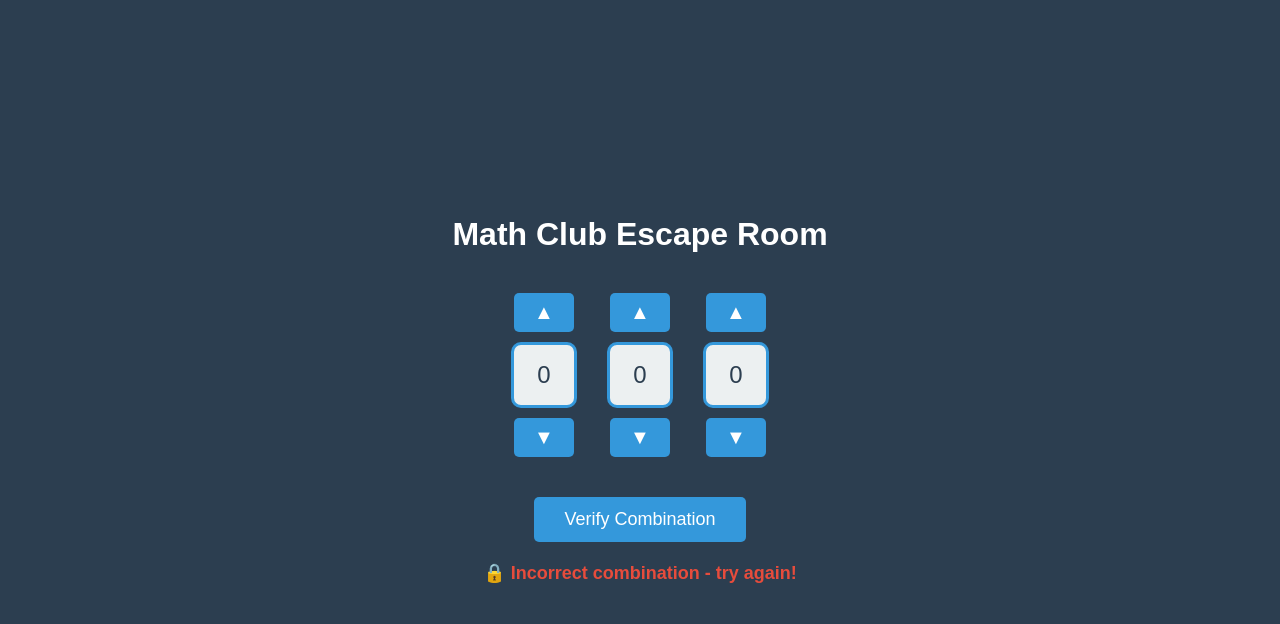
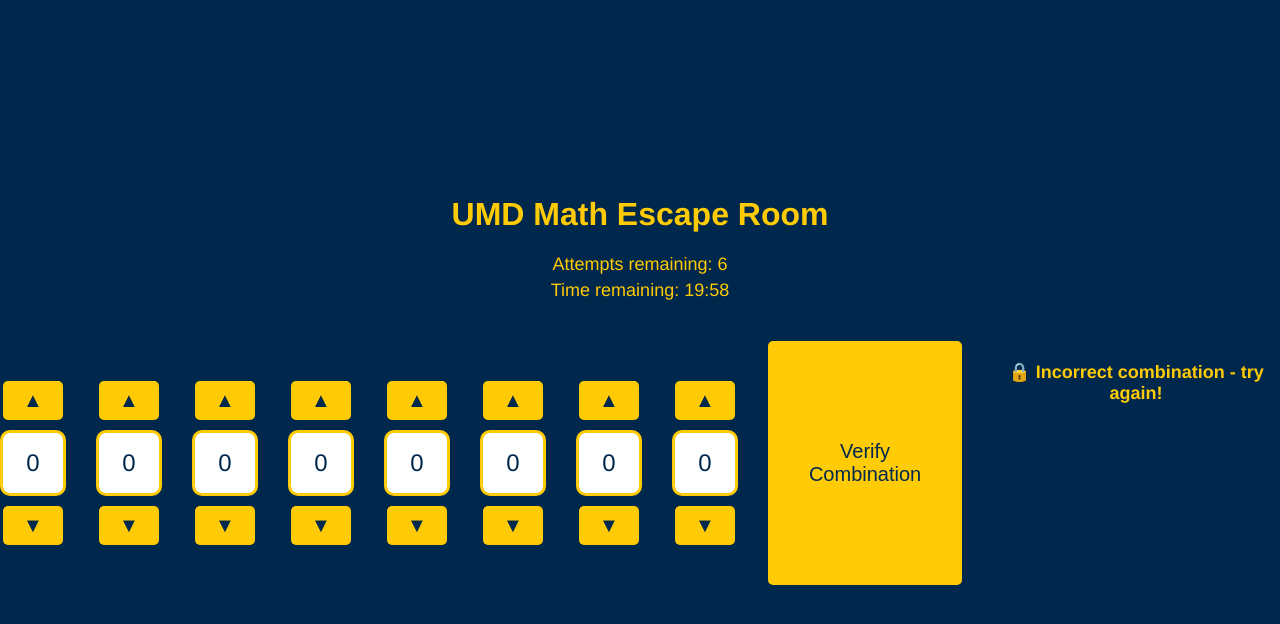
Before and after one commit to MathClub-umd/MathClub_EscapeRoom_Winter2024, a plain HTML site: page index.html in a window 1280 px wide. Both pictures are taken after a click on the button "Verify Combination". Drawn offline with Linux system fonts and the light colour scheme.

Commit message:
multiple pages, timer...

```diff
--- a/index.html
+++ b/index.html
@@ -1,14 +1,20 @@
+<!-- Updated HTML -->
 <!DOCTYPE html>
 <html lang="en">
 <head>
     <meta charset="UTF-8">
     <meta name="viewport" content="width=device-width, initial-scale=1.0">
-    <title>Math Club Escape Room</title>
+    <title>UMich Escape Room</title>
     <link rel="stylesheet" href="style.css">
 </head>
 <body>
     <div class="container">
-        <h1>Math Club Escape Room</h1>
+        <h1>UMD Math Escape Room</h1>
+        <div id="status">
+            <p>Attempts remaining: <span id="attempts-left">7</span></p>
+            <p>Time remaining: <span id="time-remaining">20:00</span></p>
+        </div>
+        <div class="lock-container">
         <div class="lock-container">
             <div class="wheel-control">
                 <button class="arrow-btn" onclick="changeNumber(0, 1)">▲</button>
@@ -25,6 +31,32 @@
                 <div class="lock-wheel" id="wheel3">0</div>
                 <button class="arrow-btn" onclick="changeNumber(2, -1)">▼</button>
             </div>
+            <div class="wheel-control">
+                <button class="arrow-btn" onclick="changeNumber(3, 1)">▲</button>
+                <div class="lock-wheel" id="wheel4">0</div>
+                <button class="arrow-btn" onclick="changeNumber(3, -1)">▼</button>
+            </div>
+            <div class="wheel-control">
+                <button class="arrow-btn" onclick="changeNumber(4, 1)">▲</button>
+                <div class="lock-wheel" id="wheel5">0</div>
+                <button class="arrow-btn" onclick="changeNumber(4, -1)">▼</button>
+            </div>
+            <div class="wheel-control">
+                <button class="arrow-btn" onclick="changeNumber(5, 1)">▲</button>
+                <div class="lock-wheel" id="wheel6">0</div>
+                <button class="arrow-btn" onclick="changeNumber(5, -1)">▼</button>
+            </div>
+            <div class="wheel-control">
+                <button class="arrow-btn" onclick="changeNumber(6, 1)">▲</button>
+                <div class="lock-wheel" id="wheel7">0</div>
+                <button class="arrow-btn" onclick="changeNumber(6, -1)">▼</button>
+            </div>
+            <div class="wheel-control">
+                <button class="arrow-btn" onclick="changeNumber(7, 1)">▲</button>
+                <div class="lock-wheel" id="wheel8">0</div>
+                <button class="arrow-btn" onclick="changeNumber(7, -1)">▼</button>
+            </div>
+
         </div>
         <button onclick="checkCombination()">Verify Combination</button>
         <p id="result"></p>
--- a/script.js
+++ b/script.js
@@ -1,24 +1,62 @@
-let combination = [0, 0, 0];
-const TARGET = [3, 1, 4]; // π digits (3.14)
+// Updated JavaScript (script.js)
+let combination = [0, 0, 0, 0, 0, 0, 0, 0];
+const TARGET = [3, 1, 4, 1, 5, 9, 2, 6];
+let attempts = 0;
+let timerStarted = false;
+let timerInterval;
 
 function changeNumber(wheelIndex, direction) {
-    // Update number with wrap-around (0-9)
     combination[wheelIndex] = (combination[wheelIndex] + direction + 10) % 10;
-
-    // Update display
     document.getElementById(`wheel${wheelIndex + 1}`).textContent =
         combination[wheelIndex];
 }
 
+function startTimer() {
+    let minutes = 20;
+    let seconds = 0;
+
+    timerInterval = setInterval(() => {
+        if (seconds === 0) {
+            minutes--;
+            seconds = 59;
+        } else {
+            seconds--;
+        }
+
+        document.getElementById('time-remaining').textContent =
+            `${minutes.toString().padStart(2, '0')}:${seconds.toString().padStart(2, '0')}`;
+
+        if (minutes === 0 && seconds === 0) {
+            clearInterval(timerInterval);
+            window.location.href = 'lose.html?reason=time';
+        }
+    }, 1000);
+}
+
 function checkCombination() {
+    if (!timerStarted) {
+        timerStarted = true;
+        startTimer();
+    }
+
     const resultElement = document.getElementById('result');
     const isCorrect = combination.every((num, index) => num === TARGET[index]);
 
     if (isCorrect) {
-        resultElement.textContent = "🔓 Success! The lock opens!";
-        resultElement.style.color = "#2ecc71";
-    } else {
-        resultElement.textContent = "🔒 Incorrect combination - try again!";
-        resultElement.style.color = "#e74c3c";
+        clearInterval(timerInterval);
+        window.location.href = 'congrats.html';
+        return;
     }
+
+    attempts++;
+    document.getElementById('attempts-left').textContent = 7 - attempts;
+
+    if (attempts >= 7) {
+        clearInterval(timerInterval);
+        window.location.href = 'lose.html?reason=attempts';
+        return;
+    }
+
+    resultElement.textContent = "🔒 Incorrect combination - try again!";
+    resultElement.style.color = "#FFCB05";
 }
--- a/style.css
+++ b/style.css
@@ -1,16 +1,17 @@
+/* Updated CSS (style.css) */
 body {
-    font-family: Arial, sans-serif;
+    font-family: 'Helvetica Neue', Arial, sans-serif;
     display: flex;
     justify-content: center;
     align-items: center;
     min-height: 100vh;
     margin: 0;
-    background-color: #2c3e50;
+    background-color: #00274C; /* UMich Blue */
 }
 
 .container {
     text-align: center;
-    color: white;
+    color: #FFCB05; /* UMich Maize */
 }
 
 .lock-container {
@@ -30,46 +31,31 @@
 .lock-wheel {
     width: 60px;
     height: 60px;
-    border: 3px solid #3498db;
+    border: 3px solid #FFCB05; /* Maize */
     border-radius: 10px;
     display: flex;
     justify-content: center;
     align-items: center;
     font-size: 24px;
-    background-color: #ecf0f1;
-    color: #2c3e50;
+    background-color: white;
+    color: #00274C; /* Blue */
     user-select: none;
 }
 
-.arrow-btn {
+.arrow-btn, button {
     padding: 8px 20px;
     font-size: 20px;
-    background-color: #3498db;
-    color: white;
+    background-color: #FFCB05; /* Maize */
+    color: #00274C; /* Blue */
     border: none;
     border-radius: 5px;
     cursor: pointer;
     transition: all 0.3s;
 }
 
-.arrow-btn:hover {
-    background-color: #2980b9;
-    transform: scale(1.1);
-}
-
-button {
-    padding: 12px 30px;
-    font-size: 18px;
-    background-color: #3498db;
-    color: white;
-    border: none;
-    border-radius: 5px;
-    cursor: pointer;
-    transition: background-color 0.3s;
-}
-
-button:hover {
-    background-color: #2980b9;
+.arrow-btn:hover, button:hover {
+    background-color: #FDB515; /* Darker Maize */
+    transform: scale(1.05);
 }
 
 #result {
@@ -77,4 +63,14 @@
     font-size: 18px;
     min-height: 25px;
     font-weight: bold;
+    color: #FFCB05;
 }
+
+#status {
+    margin: 20px 0;
+    font-size: 18px;
+}
+
+#status p {
+    margin: 5px 0;
+}
```
Also changed, not shown: congrats.html (added, +20 -0 lines), lose.html (added, +26 -0 lines).
